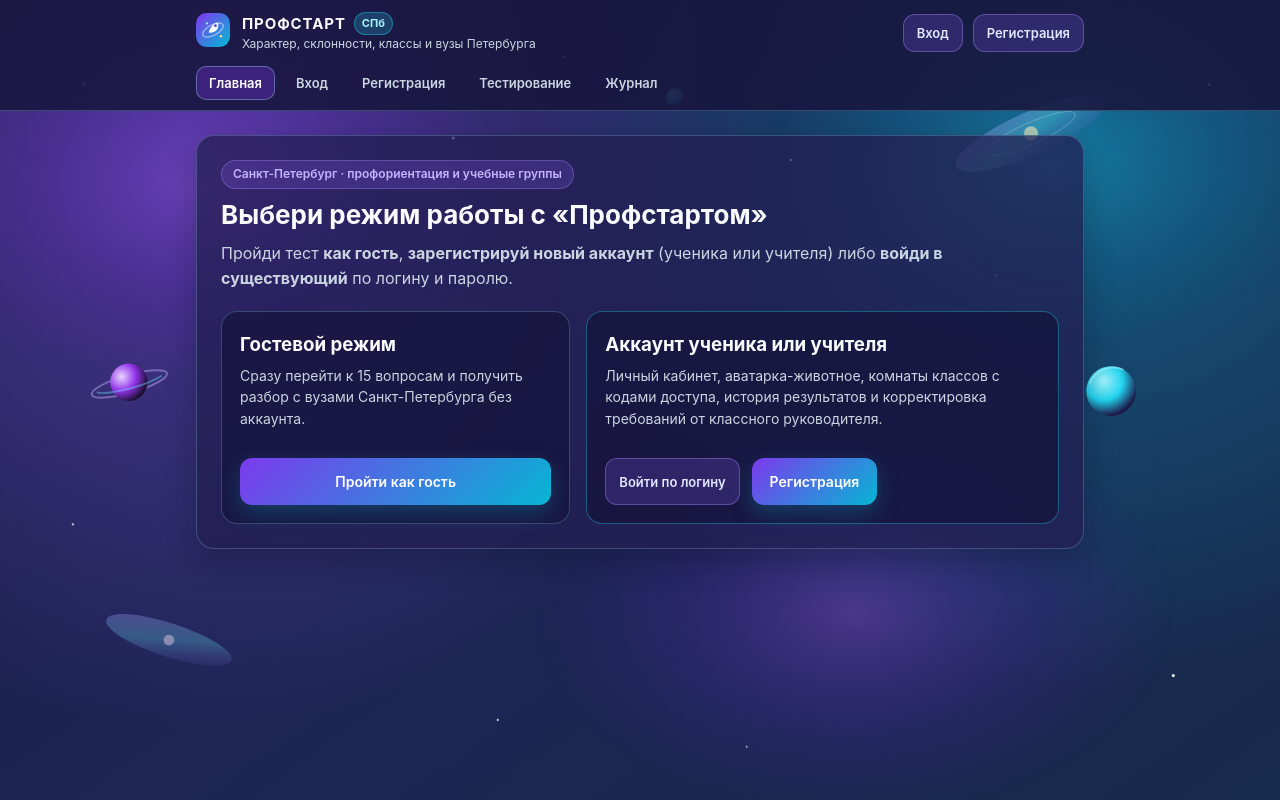
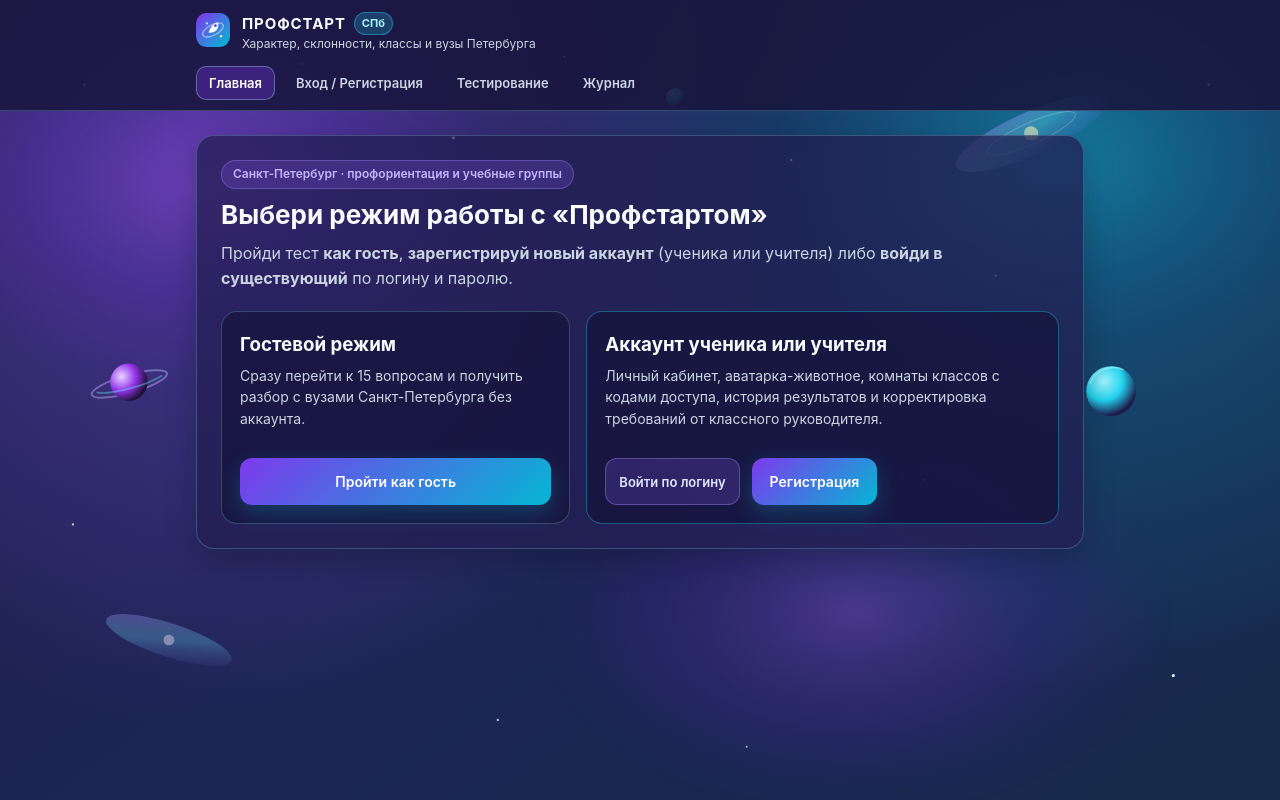
Before and after one commit to YourDangerDave/profstart-spb, a Flask app: page / in a window 1280 px wide. Run offline with Flask 3, Linux system fonts and the light colour scheme.

Commit message:
Update base.html

```diff
--- a/profstart/templates/base.html
+++ b/profstart/templates/base.html
@@ -113,8 +113,8 @@
         </div>
       </a>
 
-      <div class="topbar-actions">
-        {% if user %}
+      {% if user %}
+        <div class="topbar-actions">
           <span class="user-chip">
             {{ avatar_map.get(user.avatar_id, {}).get('emoji', '🦉') }}
             {{ user.full_name }} · {{ 'Учитель' if user.role == 'teacher' else 'Ученик' }}
@@ -122,11 +122,8 @@
           <form action="{{ url_for('logout') }}" method="POST" class="inline-form">
             <button type="submit" class="btn btn-small">Выйти</button>
           </form>
-        {% else %}
-          <a href="{{ url_for('login') }}" class="btn btn-small">Вход</a>
-          <a href="{{ url_for('register') }}" class="btn btn-small">Регистрация</a>
-        {% endif %}
-      </div>
+        </div>
+      {% endif %}
     </div>
 
     <nav class="container nav-tabs" aria-label="Навигация по разделам">
@@ -135,11 +132,10 @@
         <a href="{{ url_for('cabinet') }}" class="nav-tab {% if active_page == 'cabinet' %}active{% endif %}">Личный кабинет</a>
         <a href="{{ url_for('settings_page') }}" class="nav-tab {% if active_page == 'settings' %}active{% endif %}">Настройки</a>
       {% else %}
-        <a href="{{ url_for('login') }}" class="nav-tab {% if active_page == 'login' %}active{% endif %}">Вход</a>
-        <a href="{{ url_for('register') }}" class="nav-tab {% if active_page == 'register' %}active{% endif %}">Регистрация</a>
+        <a href="{{ url_for('login') }}" class="nav-tab {% if active_page in ('login', 'register') %}active{% endif %}">Вход / Регистрация</a>
       {% endif %}
       <a href="{{ url_for('test_page') }}" class="nav-tab {% if active_page == 'test' %}active{% endif %}">Тестирование</a>
-      {% if session.get('last_result') %}
+      {% if session.get('last_result_id') %}
         <a href="{{ url_for('result_page') }}" class="nav-tab {% if active_page == 'result' %}active{% endif %}">Результат</a>
       {% endif %}
       <a href="{{ url_for('history_page') }}" class="nav-tab {% if active_page == 'history' %}active{% endif %}">Журнал</a>
```
